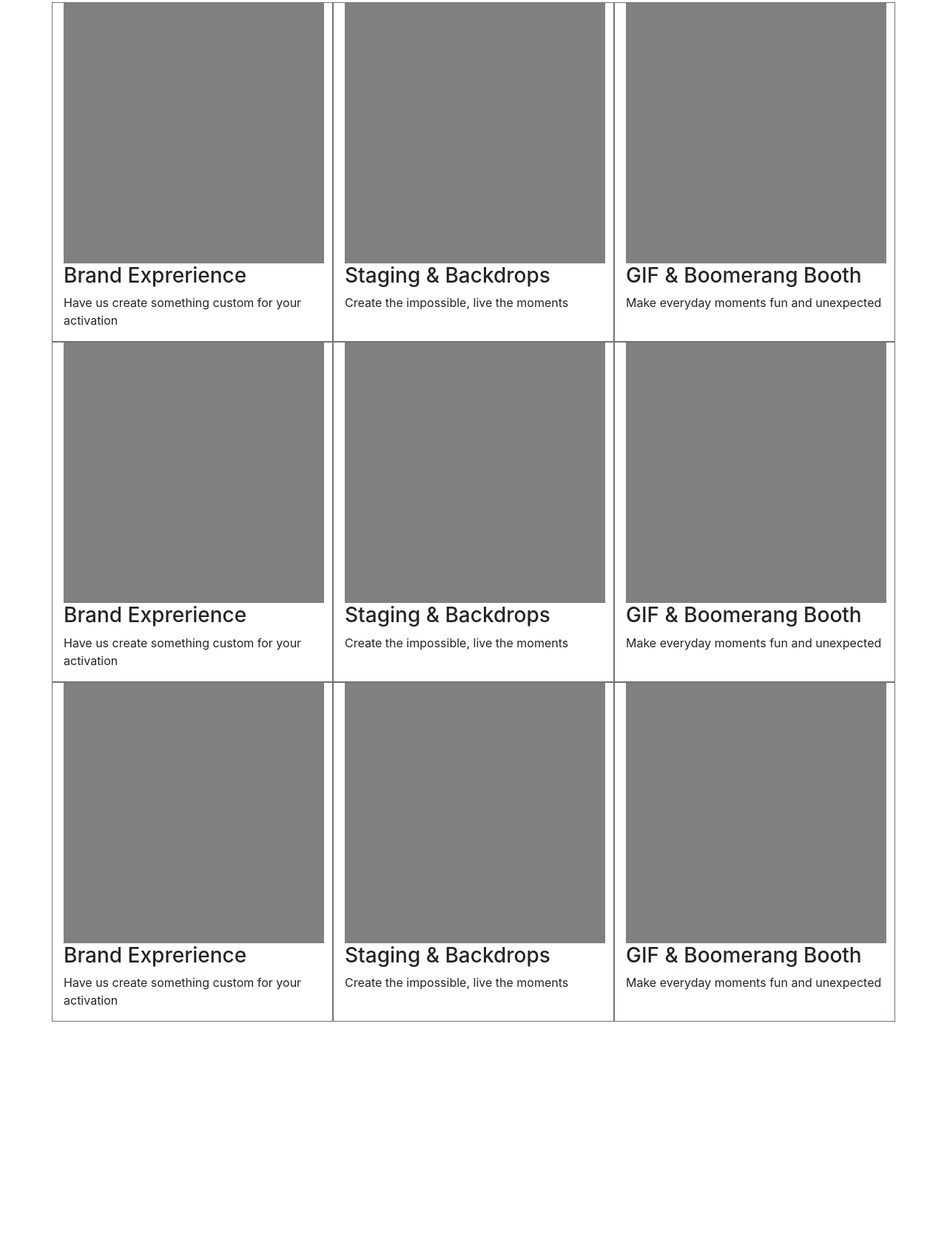
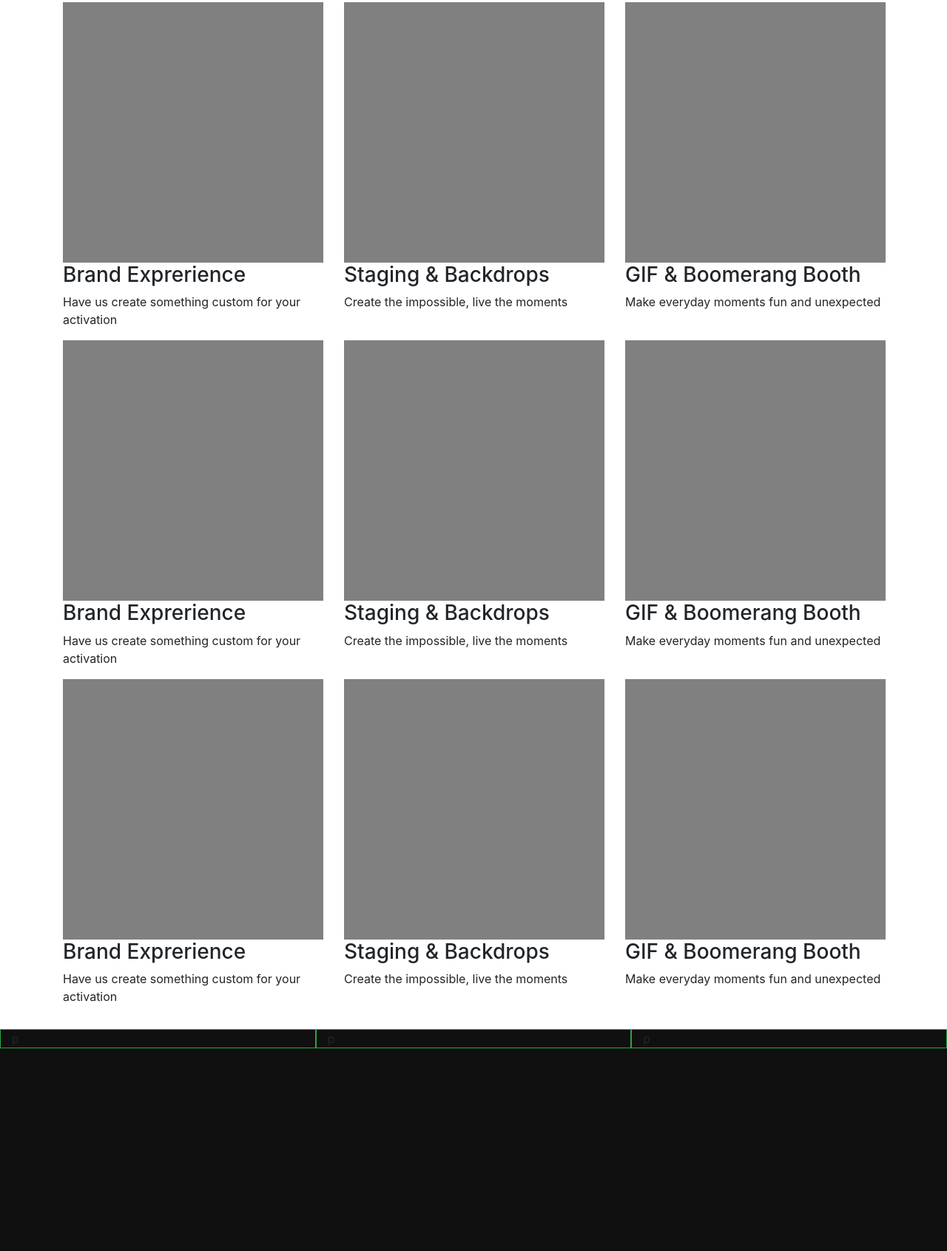
Before and after one commit to agilcores/konas-landing360, a plain HTML site: page index.html in a window 1280 px wide. Shown: the part 951-2642 px from the top of the page at 74% size. Before the commit the page ends 2348 px from the top, so only its background shows below. Drawn offline with nearby package versions, Linux system fonts and the light colour scheme.

Commit message:
sudah ada footer

```diff
--- a/index.html
+++ b/index.html
@@ -79,17 +79,17 @@
 
           <div class="row">
 
-            <div class="col-12 col-md-4 border border-secondary">
+            <div class="col-12 col-md-4">
                 <div class="kotak"></div>
                 <h3>Brand Exprerience</h3>
                 <p>Have us create something custom for your activation</p>
             </div>
-            <div class="col-12 col-md-4 border border-secondary">
+            <div class="col-12 col-md-4">
               <div class="kotak"></div>
               <h3>Staging & Backdrops</h3>
               <p>Create the impossible, live the moments</p>
             </div>
-            <div class="col-12 col-md-4 border border-secondary">
+            <div class="col-12 col-md-4">
               <div class="kotak"></div>
               <h3>GIF & Boomerang Booth</h3>
               <p>Make everyday moments fun and unexpected</p>
@@ -99,17 +99,17 @@
 
           <div class="row">
 
-            <div class="col-12 col-md-4 border border-secondary">
+            <div class="col-12 col-md-4">
                 <div class="kotak"></div>
                 <h3>Brand Exprerience</h3>
                 <p>Have us create something custom for your activation</p>
             </div>
-            <div class="col-12 col-md-4 border border-secondary">
+            <div class="col-12 col-md-4">
               <div class="kotak"></div>
               <h3>Staging & Backdrops</h3>
               <p>Create the impossible, live the moments</p>
             </div>
-            <div class="col-12 col-md-4 border border-secondary">
+            <div class="col-12 col-md-4">
               <div class="kotak"></div>
               <h3>GIF & Boomerang Booth</h3>
               <p>Make everyday moments fun and unexpected</p>
@@ -119,17 +119,17 @@
 
           <div class="row">
 
-            <div class="col-12 col-md-4 border border-secondary">
+            <div class="col-12 col-md-4">
                 <div class="kotak"></div>
                 <h3>Brand Exprerience</h3>
                 <p>Have us create something custom for your activation</p>
             </div>
-            <div class="col-12 col-md-4 border border-secondary">
+            <div class="col-12 col-md-4">
               <div class="kotak"></div>
               <h3>Staging & Backdrops</h3>
               <p>Create the impossible, live the moments</p>
             </div>
-            <div class="col-12 col-md-4 border border-secondary">
+            <div class="col-12 col-md-4">
               <div class="kotak"></div>
               <h3>GIF & Boomerang Booth</h3>
               <p>Make everyday moments fun and unexpected</p>
@@ -145,6 +145,29 @@
 
   </div>
     <!-- end content -->
+
+    <!-- start footer -->
+    <div class="footer">
+      <div class="container-fluid">
+        <div class="row">
+          <div class="col-12">
+              <div class="row">
+                <div class="col-4 border border-success">
+                  p
+                </div>
+                <div class="col-4 border border-success">
+                  p
+                </div>
+                <div class="col-4 border border-success">
+                  p
+                </div>
+              </div>
+          </div>
+        </div>
+      </div>
+    </div>
+
+    <!-- end footer -->
     <script src="https://cdn.jsdelivr.net/npm/jquery@3.5.1/dist/jquery.slim.min.js" integrity="sha384-DfXdz2htPH0lsSSs5nCTpuj/zy4C+OGpamoFVy38MVBnE+IbbVYUew+OrCXaRkfj" crossorigin="anonymous"></script>
     <script src="https://cdn.jsdelivr.net/npm/bootstrap@4.6.2/dist/js/bootstrap.bundle.min.js" integrity="sha384-Fy6S3B9q64WdZWQUiU+q4/2Lc9npb8tCaSX9FK7E8HnRr0Jz8D6OP9dO5Vg3Q9ct" crossorigin="anonymous"></script>
   </body>
--- a/style/css/style.css
+++ b/style/css/style.css
@@ -31,3 +31,9 @@
     height: 22rem;
     background-color: grey;
 }
+
+.footer
+{
+    height: 300px;
+    background-color: rgb(16, 16, 16)
+}
```
